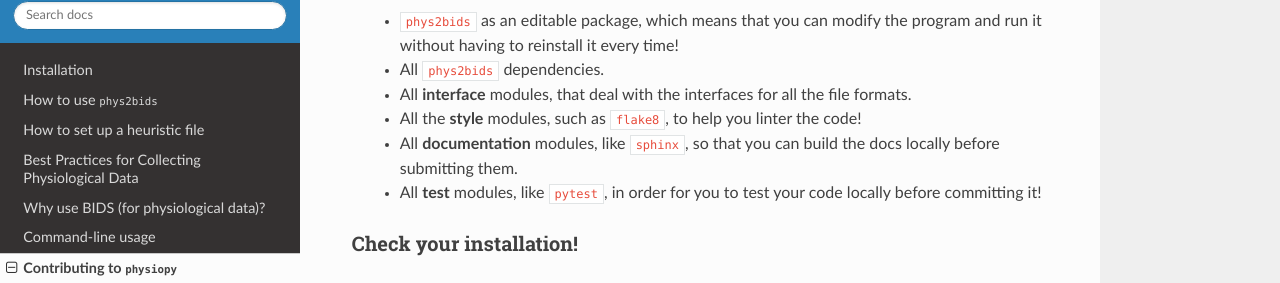
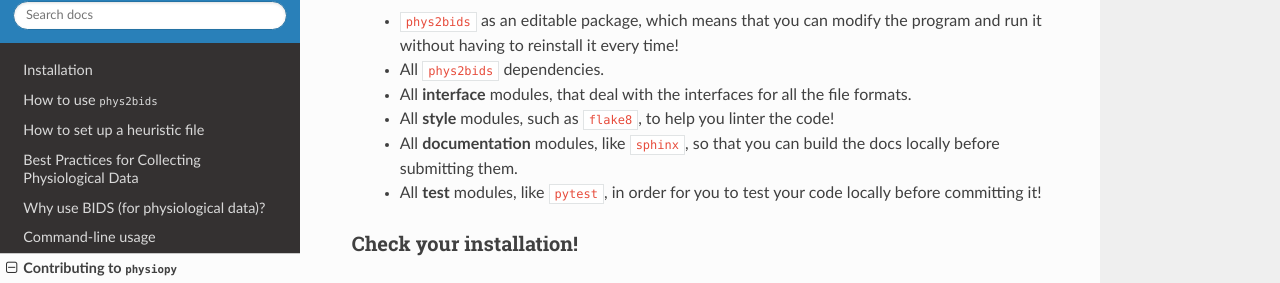
Before and after one commit to physiopy/phys2bids, a Sphinx documentation site: the page built from docs/contributing.rst, in a window 1280 px wide and 900 px high, scrolled down 1422 px. Shown: the part 149-432 px from the top of the window. Built offline with Sphinx 7.4.7 and the Read the Docs theme 2.0.0, drawn with Linux system fonts in a browser that asks for light colours.

Commit message:
Update docs/contributing.rst
Co-authored-by: Stefano Moia <s.moia@bcbl.eu>

```diff
--- a/docs/contributing.rst
+++ b/docs/contributing.rst
@@ -66,7 +66,7 @@ This will install:
     - ``phys2bids`` as an editable package, which means that you can modify the program and run it without having to reinstall it every time!
     - All ``phys2bids`` dependencies.
     - All **interface** modules, that deal with the interfaces for all the file formats.
-    - All the **style** modules, such as ``flake8``, to help you linter the code!
+    - All **style** modules, such as ``flake8``, to help you linter the code!
     - All **documentation** modules, like ``sphinx``, so that you can build the docs locally before submitting them.
     - All **test** modules, like ``pytest``, in order for you to test your code locally before committing it!
 
```
